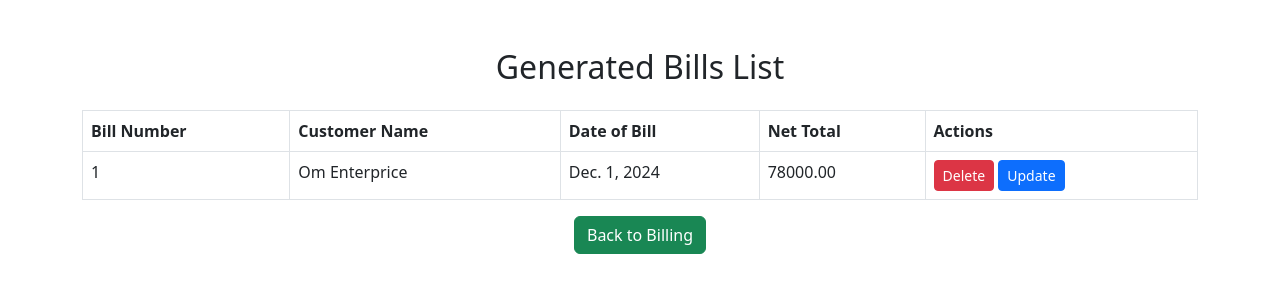
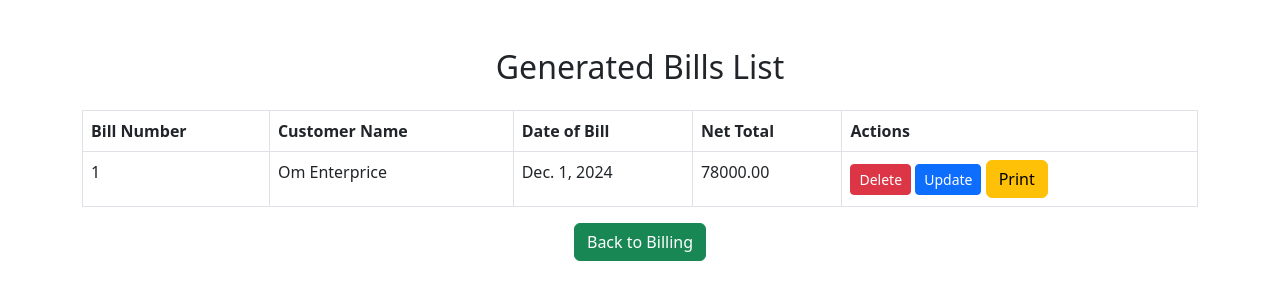
Before and after one commit to JayPatel0870/Project, a Django app: page /bill/bills/ in a window 1280 px wide. Shown: the part 56-356 px from the top of the page. Run offline with Django 5.2, Linux system fonts and the light colour scheme; data comes from the database, SQL or seed files in the repository.

Commit message:
Add files via upload

```diff
--- a/bill/templates/bill_list.html
+++ b/bill/templates/bill_list.html
@@ -59,7 +59,7 @@
                             <button type="submit" class="btn btn-danger btn-sm">Delete</button>
                         </form>
                         <a href="{% url 'update_bill' bill.id %}" class="btn btn-primary btn-sm">Update</a>
-
+                        <a href="{% url 'generate_pdf' %}" class="btn btn-warning">Print</a>
                     </td>
                 </tr>
                 {% empty %}
```
Also changed, not shown: bill/views.py (+8 -10 lines).
